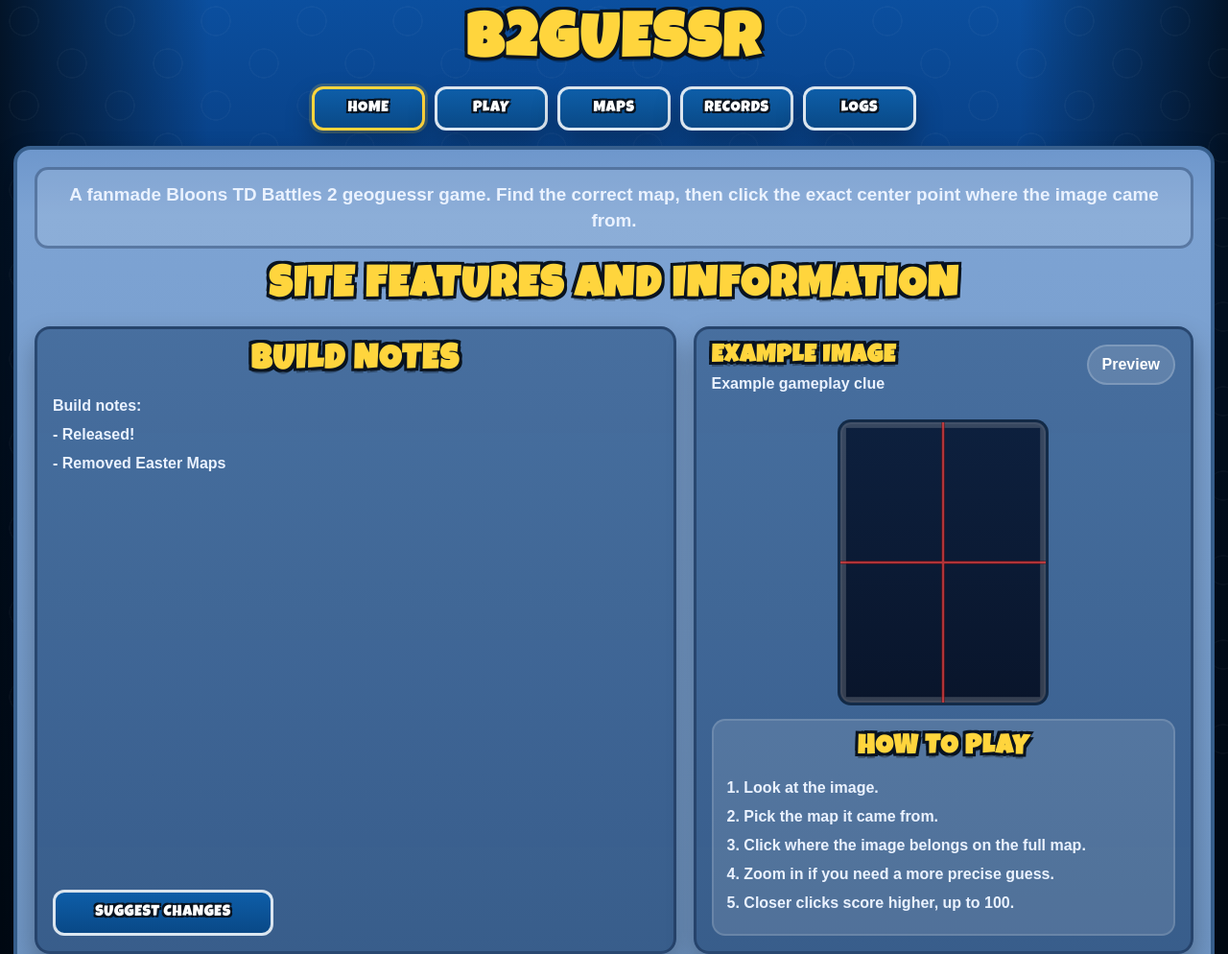
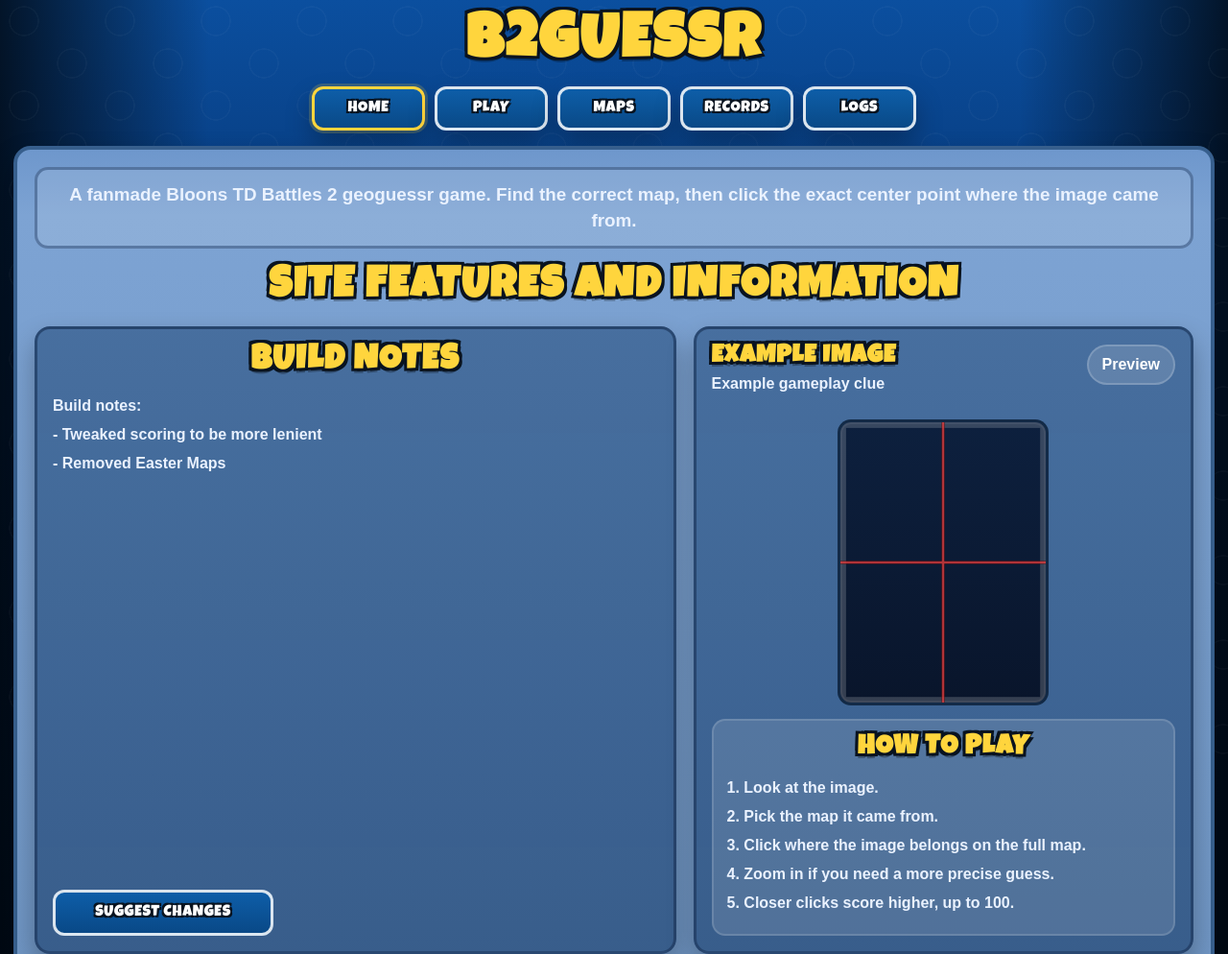
Before and after one commit to B2guessr/play, a plain HTML site: page index.html in a window 1280 px wide. Shown: the top 994 px of the page at 96% size. Drawn offline with Linux system fonts and the light colour scheme.

Commit message:
Update index.html

```diff
--- a/index.html
+++ b/index.html
@@ -38,7 +38,7 @@
             <h3 class="card-title">BUILD NOTES</h3>
             <div class="card-copy">
               <p><strong>Build notes:</strong></p>
-              <p>- Released!</p>
+              <p>- Tweaked scoring to be more lenient</p>
               <p>- Removed Easter Maps</p>
             </div>
             <div class="suggestions-wrap">
```
